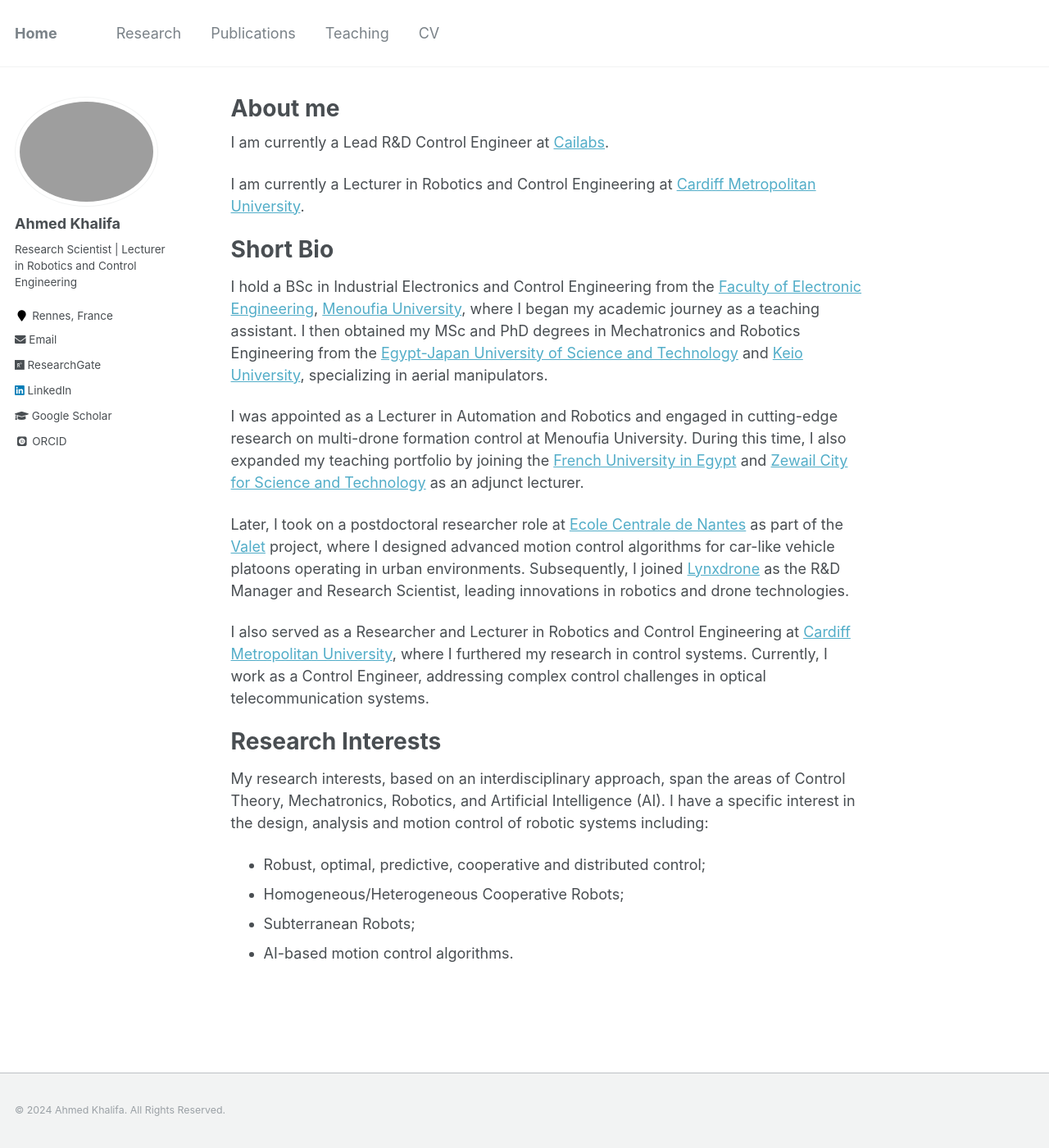
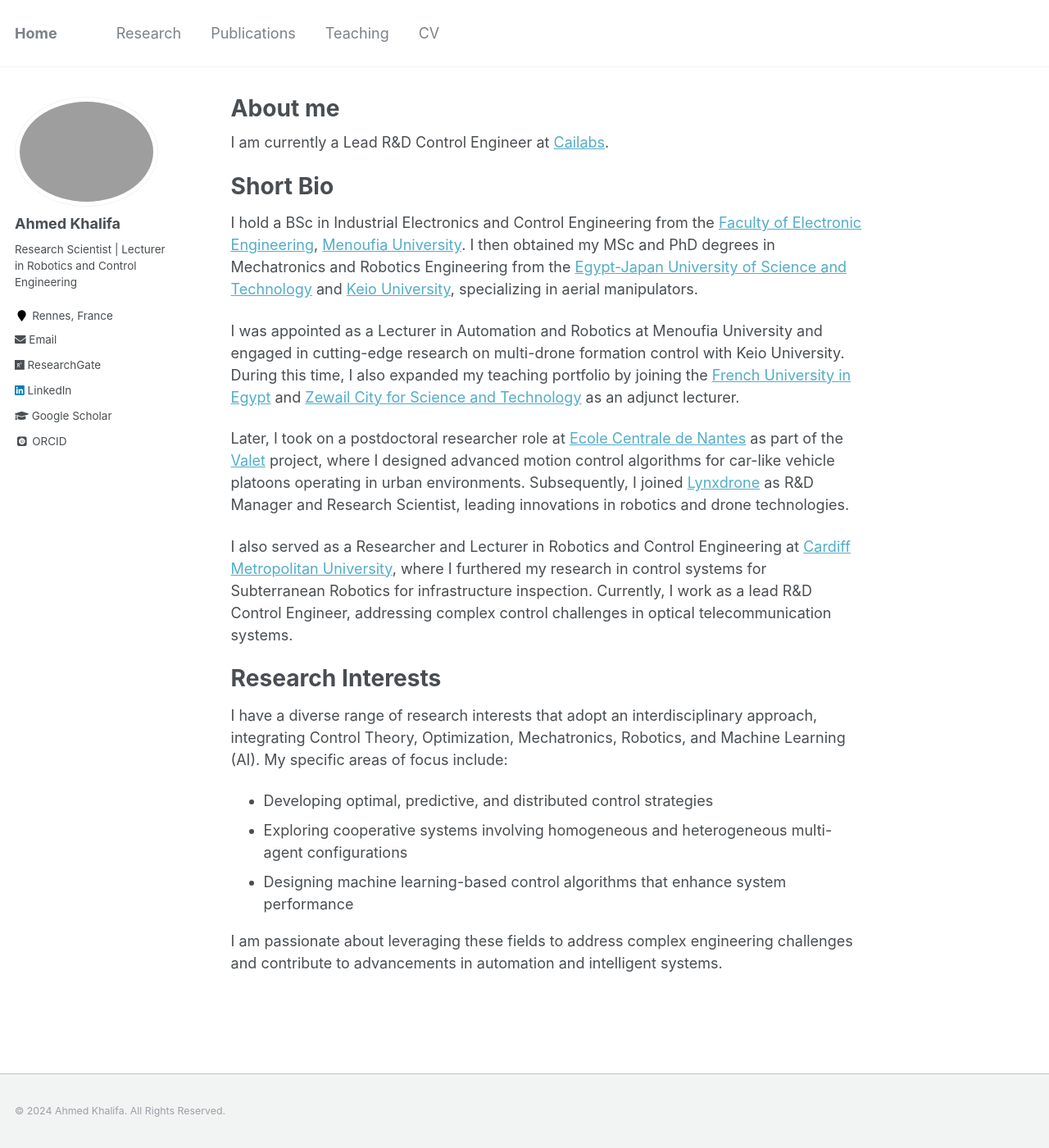
Before and after one commit to amekhalifa/amekhalifa.github.io, a Jekyll site: the page built from _pages/about.md, in a window 1280 px wide and 1400 px high. Shown: the whole window at 82% size. Built offline with Jekyll 4.4.1, drawn with Linux system fonts in a browser that asks for light colours; some web fonts are replaced.

Commit message:
updates V3

```diff
--- a/_pages/about.md
+++ b/_pages/about.md
@@ -11,25 +11,23 @@ redirect_from:
 
 I am currently a Lead R&D Control Engineer at [Cailabs](https://www.cailabs.com/).
 
-I am currently a Lecturer in Robotics and Control Engineering at [Cardiff Metropolitan University](https://www.cardiffmet.ac.uk/Pages/default.aspx).
+# Short Bio
 
-Short Bio
-======
+I hold a BSc in Industrial Electronics and Control Engineering from the [Faculty of Electronic Engineering](http://mu.menofia.edu.eg/fee/Home/en), [Menoufia University](http://mu.menofia.edu.eg/Home/en). I then obtained my MSc and PhD degrees in Mechatronics and Robotics Engineering from the [Egypt-Japan University of Science and Technology](https://ejust.edu.eg/) and [Keio University](https://www.keio.ac.jp/), specializing in aerial manipulators.
 
-I hold a BSc in Industrial Electronics and Control Engineering from the [Faculty of Electronic Engineering](http://mu.menofia.edu.eg/fee/Home/en), [Menoufia University](http://mu.menofia.edu.eg/Home/en), where I began my academic journey as a teaching assistant. I then obtained my MSc and PhD degrees in Mechatronics and Robotics Engineering from the [Egypt-Japan University of Science and Technology](https://ejust.edu.eg/) and [Keio University](https://www.keio.ac.jp/), specializing in aerial manipulators.
+I was appointed as a Lecturer in Automation and Robotics at Menoufia University and engaged in cutting-edge research on multi-drone formation control with Keio University. During this time, I also expanded my teaching portfolio by joining the [French University in Egypt](http://www.ufe.edu.eg/) and [Zewail City for Science and Technology](https://www.zewailcity.edu.eg/main/index.php?lang=en) as an adjunct lecturer.
 
-I was appointed as a Lecturer in Automation and Robotics and engaged in cutting-edge research on multi-drone formation control at Menoufia University. During this time, I also expanded my teaching portfolio by joining the [French University in Egypt](http://www.ufe.edu.eg/) and [Zewail City for Science and Technology](https://www.zewailcity.edu.eg/main/index.php?lang=en) as an adjunct lecturer.
+Later, I took on a postdoctoral researcher role at [Ecole Centrale de Nantes](https://www.ec-nantes.fr/) as part of the [Valet](http://www.agence-nationale-recherche.fr/Project-ANR-15-CE22-0013) project, where I designed advanced motion control algorithms for car-like vehicle platoons operating in urban environments. Subsequently, I joined [Lynxdrone](https://lynxdrone.fr/) as R&D Manager and Research Scientist, leading innovations in robotics and drone technologies.
 
-Later, I took on a postdoctoral researcher role at [Ecole Centrale de Nantes](https://www.ec-nantes.fr/) as part of the [Valet](http://www.agence-nationale-recherche.fr/Project-ANR-15-CE22-0013) project, where I designed advanced motion control algorithms for car-like vehicle platoons operating in urban environments. Subsequently, I joined [Lynxdrone](https://lynxdrone.fr/) as the R&D Manager and Research Scientist, leading innovations in robotics and drone technologies.
-
-I also served as a Researcher and Lecturer in Robotics and Control Engineering at [Cardiff Metropolitan University](https://www.cardiffmet.ac.uk/Pages/default.aspx), where I furthered my research in control systems. Currently, I work as a Control Engineer, addressing complex control challenges in optical telecommunication systems.
+I also served as a Researcher and Lecturer in Robotics and Control Engineering at [Cardiff Metropolitan University](https://www.cardiffmet.ac.uk/Pages/default.aspx), where I furthered my research in control systems for Subterranean Robotics for infrastructure inspection. Currently, I work as a lead R&D Control Engineer, addressing complex control challenges in optical telecommunication systems.
 
 
-Research Interests
-======
+# Research Interests
 
-My research interests, based on an interdisciplinary approach, span the areas of Control Theory, Mechatronics, Robotics, and Artificial Intelligence (AI). I have a specific interest in the design, analysis and motion control of robotic systems including:
-* Robust, optimal, predictive, cooperative and distributed control;
-* Homogeneous/Heterogeneous Cooperative Robots;
-* Subterranean Robots;
-* AI-based motion control algorithms.
+I have a diverse range of research interests that adopt an interdisciplinary approach, integrating Control Theory, Optimization, Mechatronics, Robotics, and Machine Learning (AI). My specific areas of focus include:
+
+- Developing optimal, predictive, and distributed control strategies
+- Exploring cooperative systems involving homogeneous and heterogeneous multi-agent configurations
+- Designing machine learning-based control algorithms that enhance system performance
+
+I am passionate about leveraging these fields to address complex engineering challenges and contribute to advancements in automation and intelligent systems.
```
